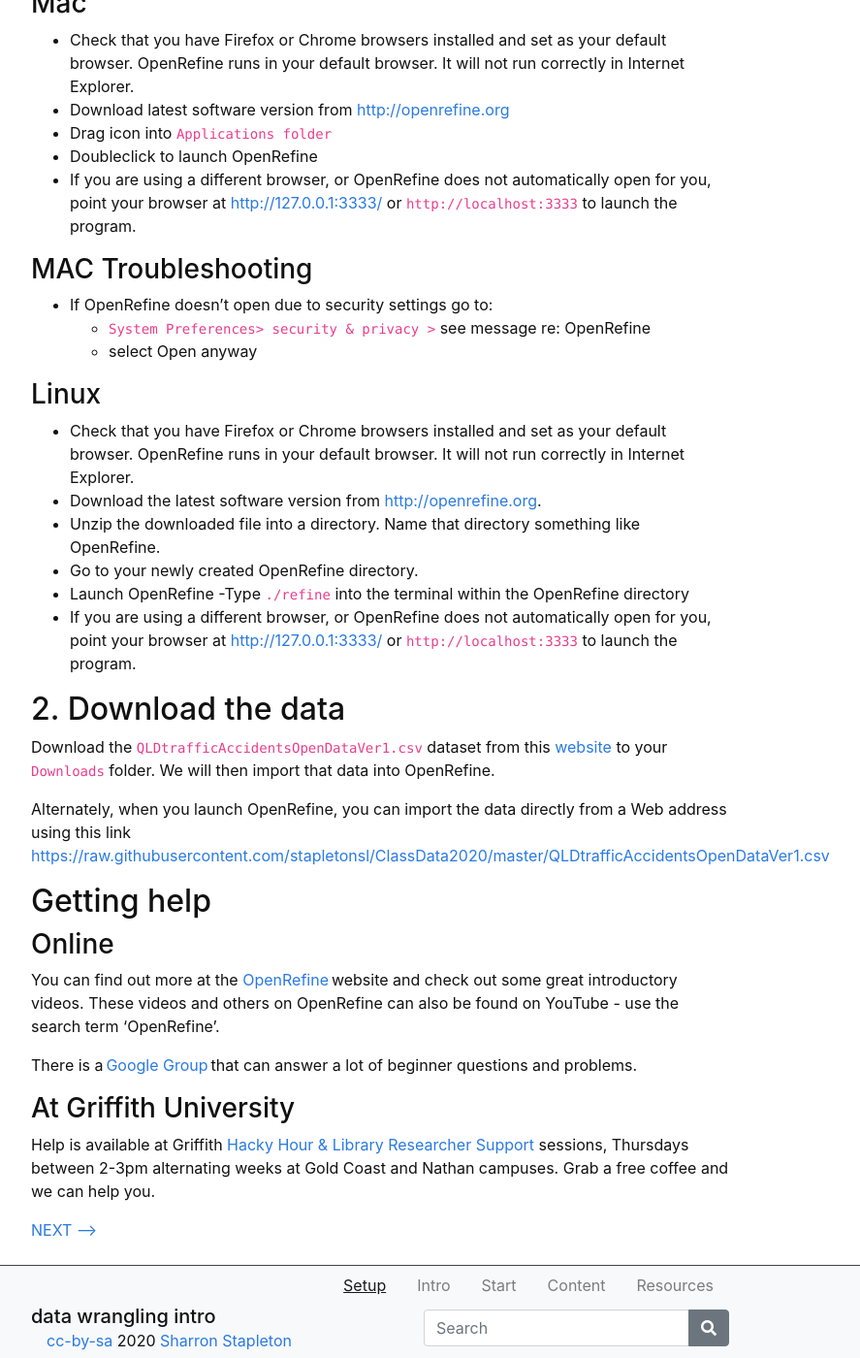
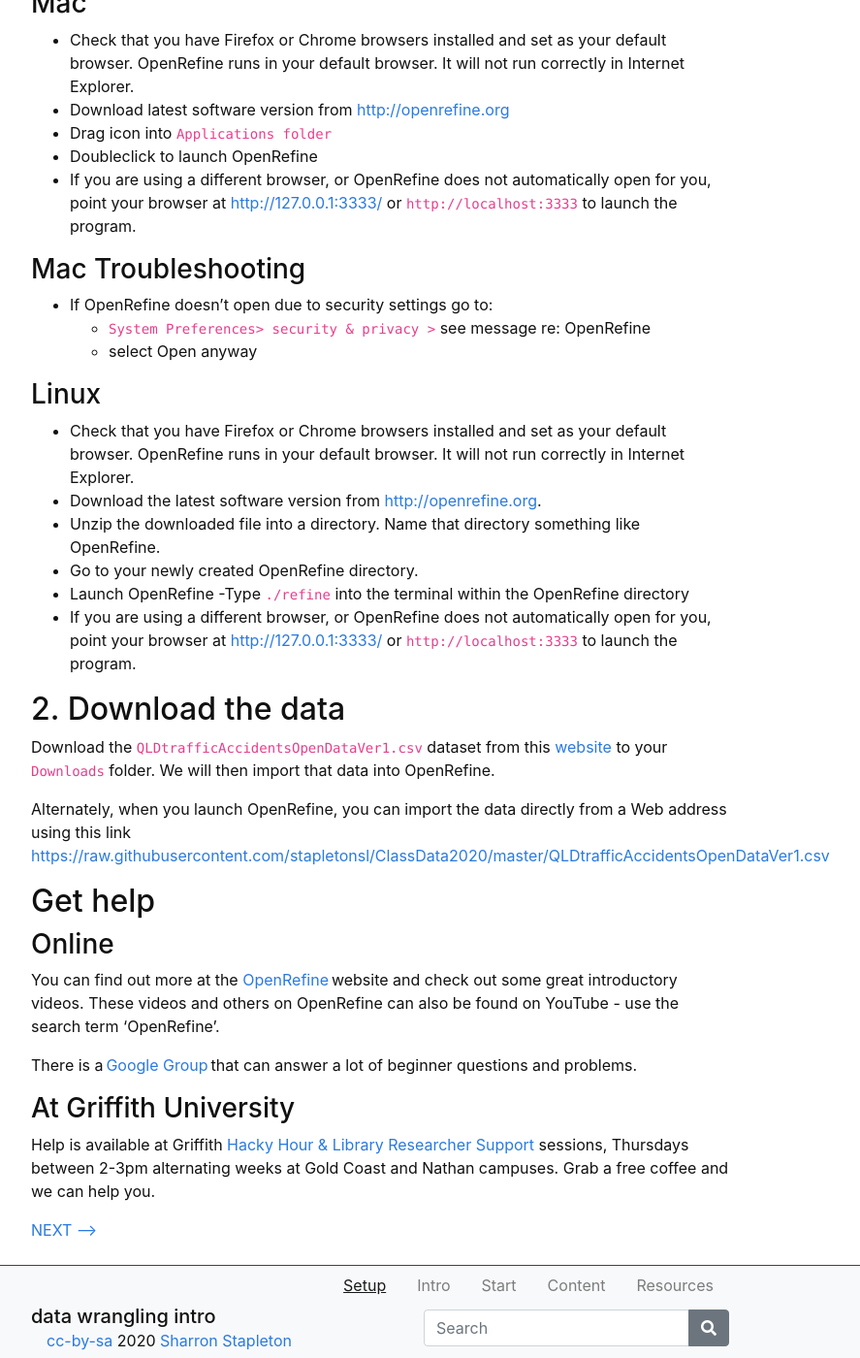
Before and after one commit to GULibrarySandbox/intro-data-wrangle, a Jekyll site: the page built from content/0-setup.md, in a window 1280 px wide and 1400 px high, scrolled down 1118 px. Shown: the whole window at 97% size, without its empty margins (248-1135 px from the left). Built offline with Jekyll 4.4.1, drawn with Linux system fonts in a browser that asks for light colours.

Commit message:
Update 0-setup.md

```diff
--- a/content/0-setup.md
+++ b/content/0-setup.md
@@ -42,7 +42,7 @@ You may also need to install Java for Windows
 - Doubleclick to launch OpenRefine
 - If you are using a different browser, or OpenRefine does not automatically open for you, point your browser at [http://127.0.0.1:3333/](http://127.0.0.1:3333/) or `http://localhost:3333` to launch the program.
 
-### MAC Troubleshooting
+### Mac Troubleshooting
 - If OpenRefine doesn’t open due to security settings go to:
   - `System Preferences> security & privacy >` see message re: OpenRefine
   - select Open anyway
@@ -63,7 +63,7 @@ to your `Downloads` folder. We will then import that data into OpenRefine.
 
 Alternately, when you launch OpenRefine, you can import the data directly from a Web address using this link [https://raw.githubusercontent.com/stapletonsl/ClassData2020/master/QLDtrafficAccidentsOpenDataVer1.csv](https://raw.githubusercontent.com/stapletonsl/ClassData2020/master/QLDtrafficAccidentsOpenDataVer1.csv)
 
-## Getting help
+## Get help
 
 ### Online
 
```
